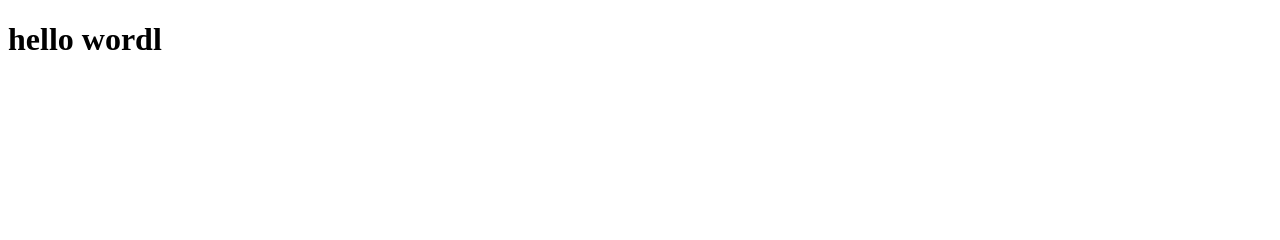
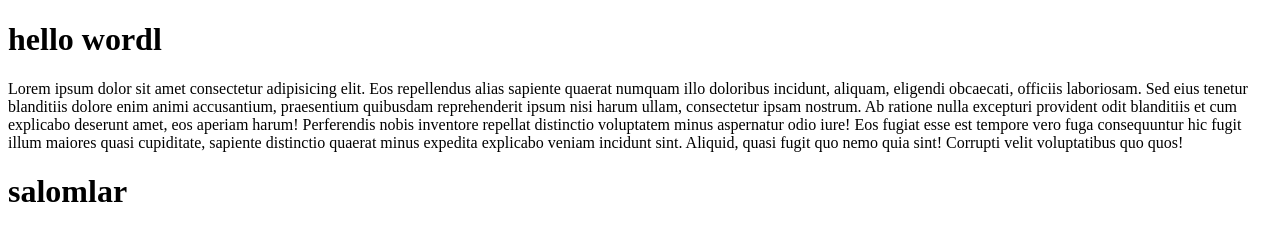
Before and after one commit to asadbekabdulhamidov/fn9, a plain HTML site: page index.html in a window 1280 px wide. Drawn offline with Linux system fonts and the light colour scheme.

Commit message:
kop narsa qoshm

```diff
--- a/index.html
+++ b/index.html
@@ -7,5 +7,19 @@
   </head>
   <body>
     <h1>hello wordl</h1>
+    <p>
+      Lorem ipsum dolor sit amet consectetur adipisicing elit. Eos repellendus
+      alias sapiente quaerat numquam illo doloribus incidunt, aliquam, eligendi
+      obcaecati, officiis laboriosam. Sed eius tenetur blanditiis dolore enim
+      animi accusantium, praesentium quibusdam reprehenderit ipsum nisi harum
+      ullam, consectetur ipsam nostrum. Ab ratione nulla excepturi provident
+      odit blanditiis et cum explicabo deserunt amet, eos aperiam harum!
+      Perferendis nobis inventore repellat distinctio voluptatem minus
+      aspernatur odio iure! Eos fugiat esse est tempore vero fuga consequuntur
+      hic fugit illum maiores quasi cupiditate, sapiente distinctio quaerat
+      minus expedita explicabo veniam incidunt sint. Aliquid, quasi fugit quo
+      nemo quia sint! Corrupti velit voluptatibus quo quos!
+    </p>
+    <h1>salomlar</h1>
   </body>
 </html>
```
